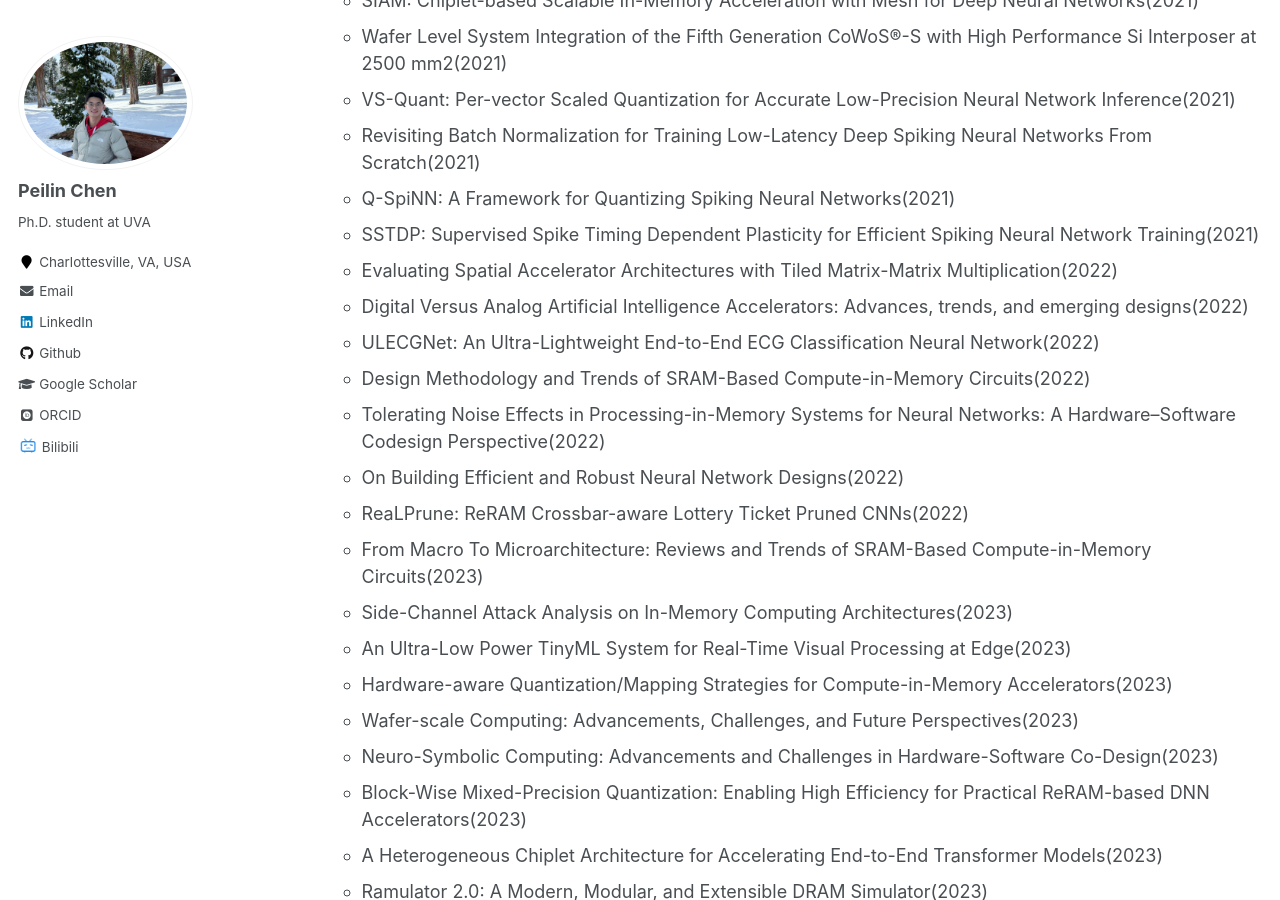
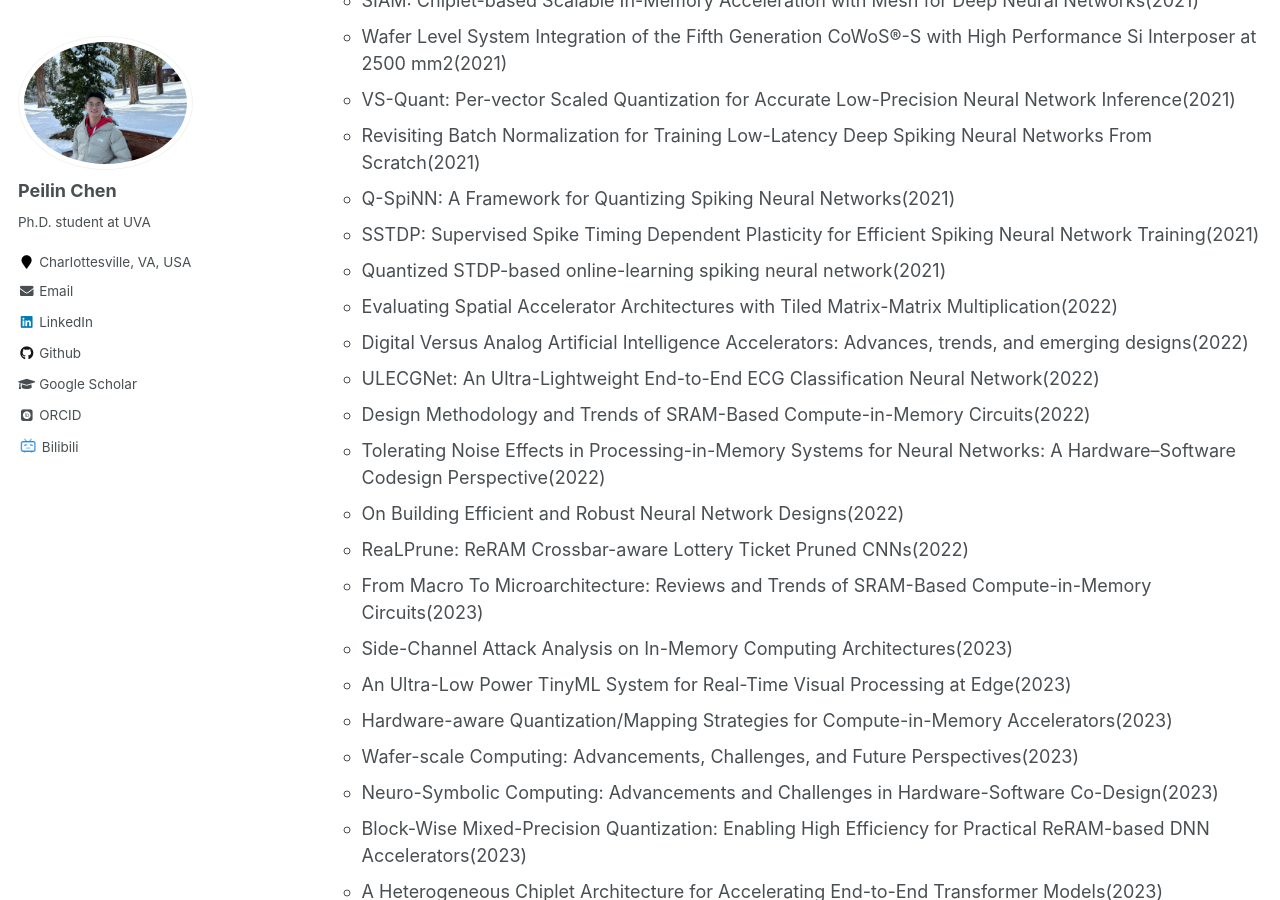
Before and after one commit to peilin-chen/peilin-chen.github.io, a Jekyll site: the page built from _pages/reading list.md, in a window 1280 px wide and 900 px high, scrolled down 9420 px. Built offline with Jekyll 4.4.1, drawn with Linux system fonts in a browser that asks for light colours; some web fonts are replaced; formulas are drawn with MathJax 3.

Commit message:
Add new reading list entry for online-learning spiking NN

```diff
--- a/_pages/reading list.md
+++ b/_pages/reading list.md
@@ -218,6 +218,7 @@ author_profile: true
   - Revisiting Batch Normalization for Training Low-Latency Deep Spiking Neural Networks From Scratch(2021)
   - Q-SpiNN: A Framework for Quantizing Spiking Neural Networks(2021)
   - SSTDP: Supervised Spike Timing Dependent Plasticity for Efficient Spiking Neural Network Training(2021)
+  - Quantized STDP-based online-learning spiking neural network(2021)
   - Evaluating Spatial Accelerator Architectures with Tiled Matrix-Matrix Multiplication(2022)
   - Digital Versus Analog Artificial Intelligence Accelerators: Advances, trends, and emerging designs(2022)
   - ULECGNet: An Ultra-Lightweight End-to-End ECG Classification Neural Network(2022)
```
